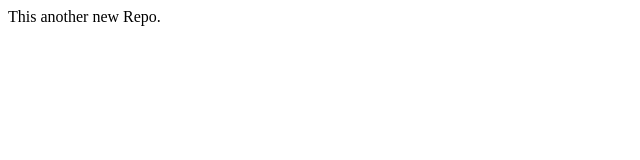
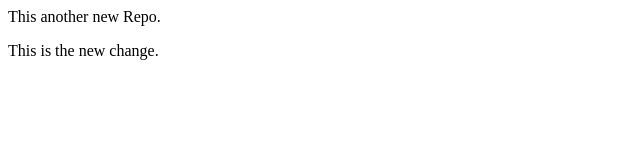
Before and after one commit to Shruti83100/LocalRepo, a plain HTML site: page index.html in a window 1280 px wide. Shown: the whole page, without its empty margins (0-640 px from the left). Drawn offline with Linux system fonts and the light colour scheme.

Commit message:
new feature added

```diff
--- a/index.html
+++ b/index.html
@@ -1 +1,2 @@
 <p>This another new Repo.</p>
+<p> This is the new change.</p>
```
